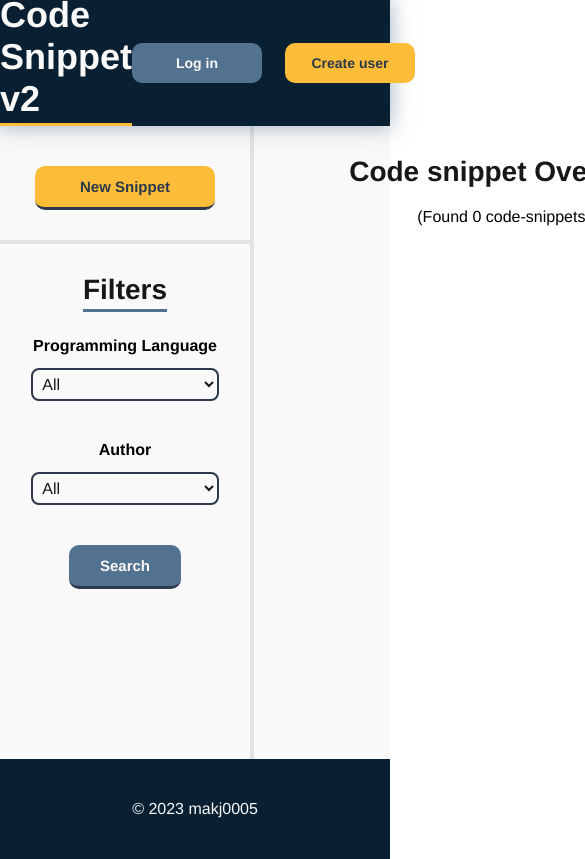
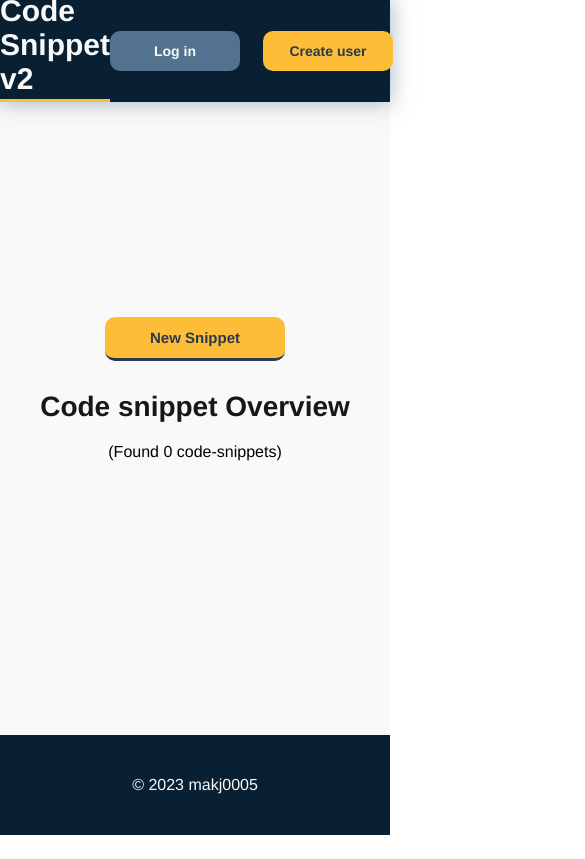
Before and after one commit to marcus-rk/code-snippet-v2, a plain HTML site: page public/index.html in a window 390 px wide. Shown: the top 859 px of the page, 585 px wide, since content can reach past the window. Drawn offline with nearby package versions, Linux system fonts and the light colour scheme; no server answers.

Commit message:
added quick media query in style.css

```diff
--- a/public/style.css
+++ b/public/style.css
@@ -328,7 +328,7 @@ main {
 }
 
 .code-snippets {
-    padding: 30px 0;
+    padding: 30px 0 80px 0;
     display: flex;
     flex-direction: column;
     justify-content: start;
@@ -464,3 +464,25 @@ footer {
     color: var(--color-white);
     height: 100px;
 }
+
+@media screen and (max-width: 750px) {
+
+    h1 {
+        font-size: 30px;
+    }
+
+    main {
+        flex-direction: column;
+        justify-content: center;
+        align-items: center;
+    }
+
+    .left-section {
+        border:none;
+    }
+
+    .filters {
+        display: none;
+    }
+
+}
```
